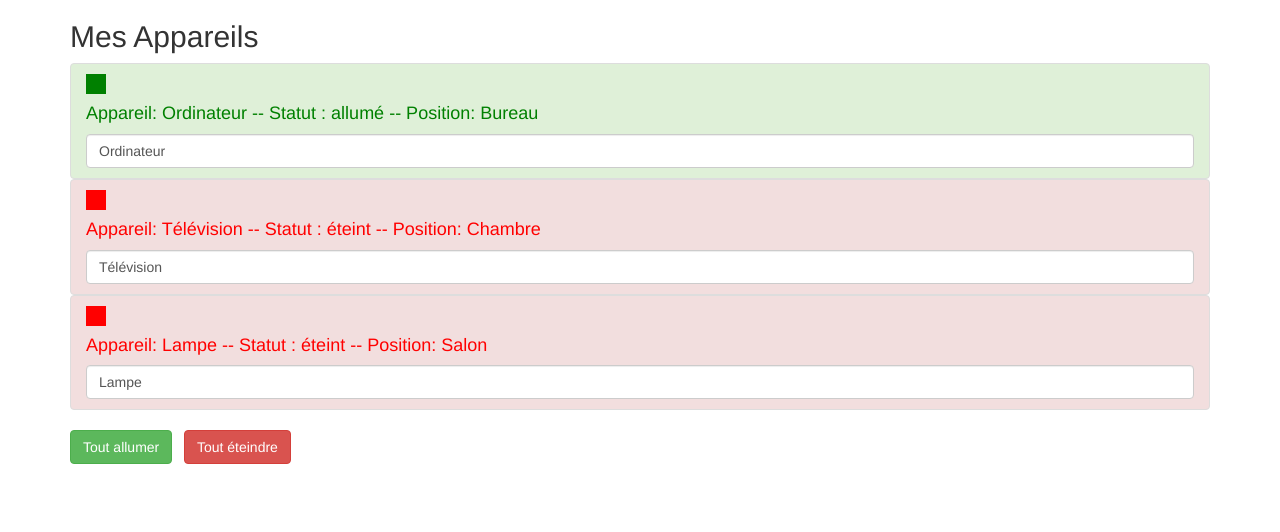
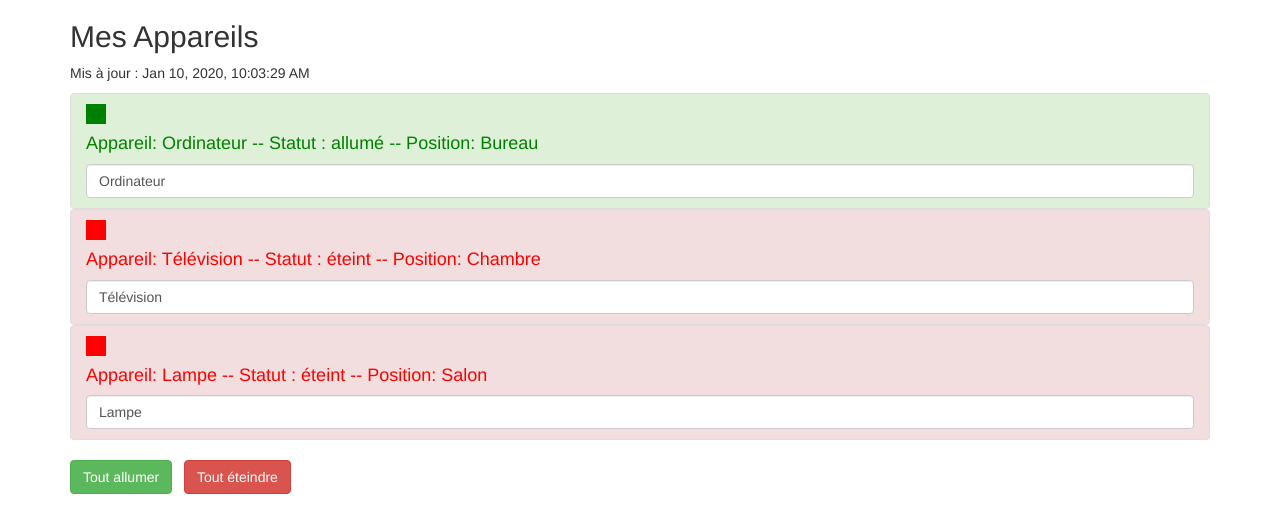
Before and after one commit to AtlasGrnt/MyAngular, an Angular app: page / in a window 1280 px wide. Shown: the top 532 px of the page. Built offline with nearby package versions, Linux system fonts and the light colour scheme.

Commit message:
FEAT adding date (and hour) of the last update

```diff
--- a/src/app/app.component.html
+++ b/src/app/app.component.html
@@ -2,6 +2,7 @@
   <div class="row">
     <div class="col-xs-12">
       <h2>Mes Appareils</h2>
+      <p>Mis à jour : {{ lastUpdate | date : 'medium'}}</p>
       <ul class="list-group">
         <app-appareil *ngFor="let appareil of appareils" [appareilName]="appareil.name" [appareilStatus]="appareil.status" [appareilPosition]="appareil.position"></app-appareil>
       </ul>
--- a/src/app/app.component.ts
+++ b/src/app/app.component.ts
@@ -7,6 +7,8 @@ import { Component } from '@angular/core';
 })
 export class AppComponent {
   isAuth = false;
+
+  lastUpdate = new Date();
   appareils = [
     {
       name: 'Ordinateur',
```
